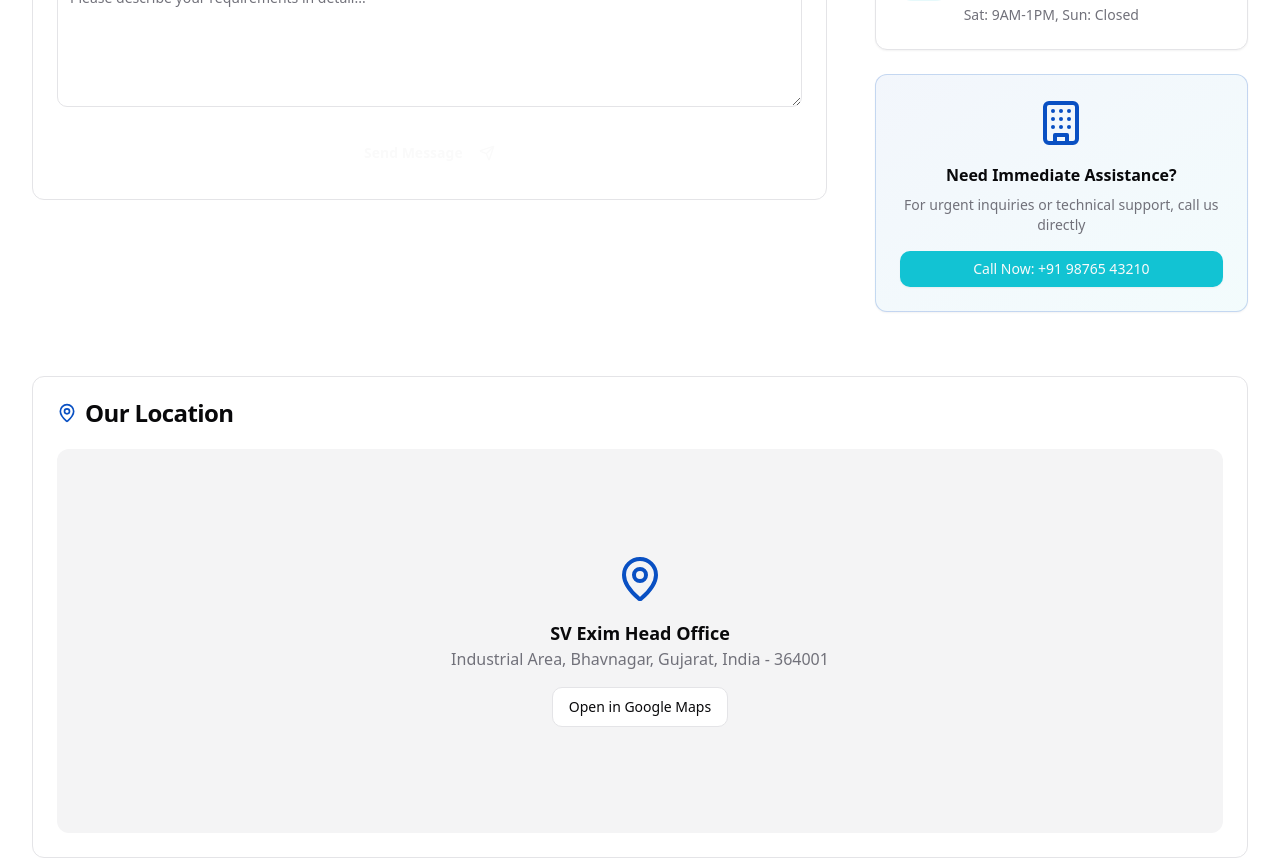
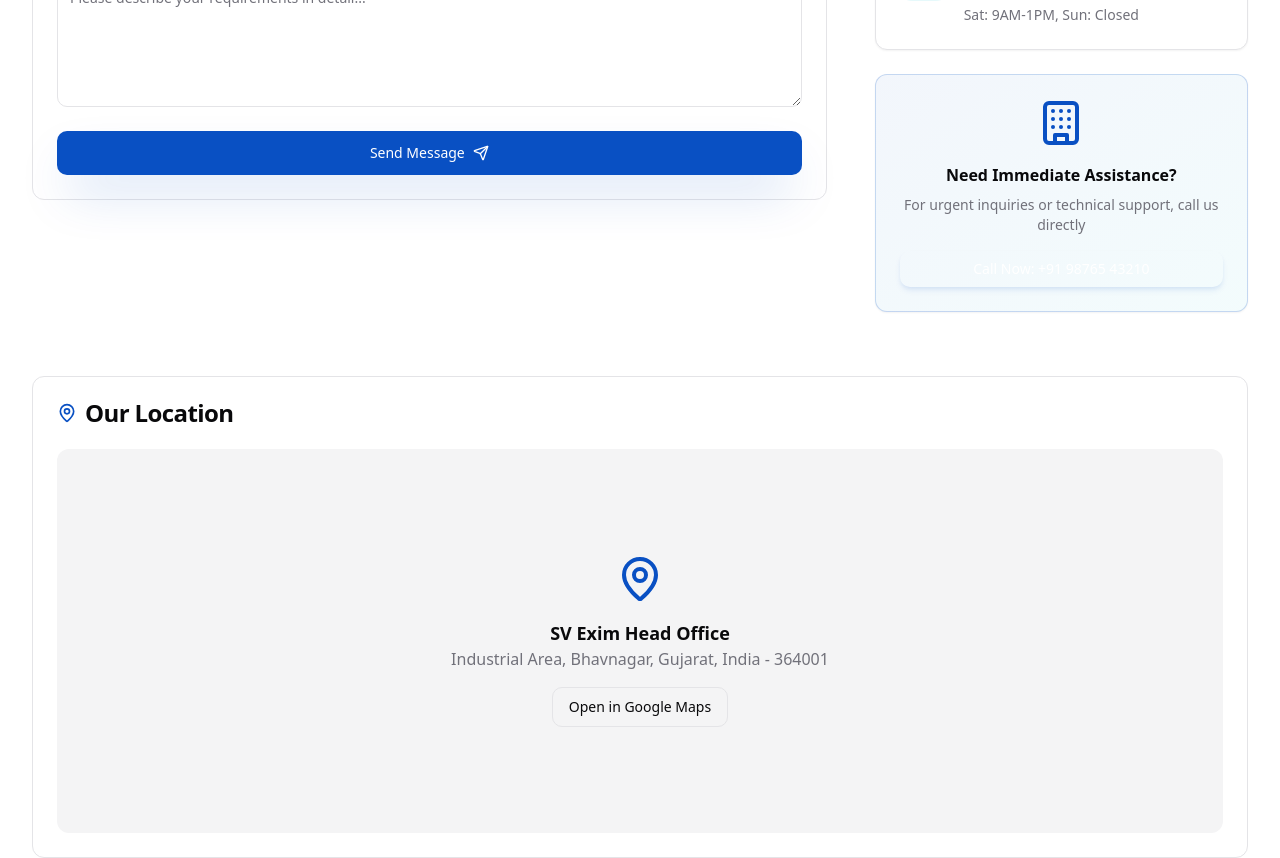
Before and after one commit to VtechNex/SVExim-Web-App, a React (Vite) app: page /contact in a window 1280 px wide. Shown: the part 860-1718 px from the top of the page. Built offline with nearby package versions, Linux system fonts and the light colour scheme.

Commit message:
Fix header button visibility and styling

```diff
--- a/src/components/layout/Header.tsx
+++ b/src/components/layout/Header.tsx
@@ -46,7 +46,9 @@ const Header = () => {
             <img src={logo} alt="SV Exim Logo" className="h-12 w-12" />
             <div>
               <h1 className="text-xl font-bold text-primary">SV Exim</h1>
-              <p className="text-xs text-muted-foreground">Industrial & Marine Equipment</p>
+              <p className="text-xs text-muted-foreground">
+                Industrial & Marine Equipment
+              </p>
             </div>
           </Link>
 
@@ -65,7 +67,12 @@ const Header = () => {
                 {item.name}
               </Link>
             ))}
-            <Button variant="quote" size="sm">
+
+            {/* ✅ FIXED BUTTON */}
+            <Button
+              size="sm"
+              className="bg-primary text-primary-foreground hover:bg-primary/90 shadow"
+            >
               Get Quote
             </Button>
           </nav>
@@ -75,7 +82,11 @@ const Header = () => {
             className="md:hidden p-2 rounded-md text-muted-foreground hover:text-primary hover:bg-muted"
             onClick={() => setIsMobileMenuOpen(!isMobileMenuOpen)}
           >
-            {isMobileMenuOpen ? <X className="h-6 w-6" /> : <Menu className="h-6 w-6" />}
+            {isMobileMenuOpen ? (
+              <X className="h-6 w-6" />
+            ) : (
+              <Menu className="h-6 w-6" />
+            )}
           </button>
         </div>
 
@@ -88,14 +99,21 @@ const Header = () => {
                   key={item.name}
                   to={item.href}
                   className={`text-base font-medium transition-colors duration-200 ${
-                    isActive(item.href) ? "text-primary" : "text-muted-foreground hover:text-primary"
+                    isActive(item.href)
+                      ? "text-primary"
+                      : "text-muted-foreground hover:text-primary"
                   }`}
                   onClick={() => setIsMobileMenuOpen(false)}
                 >
                   {item.name}
                 </Link>
               ))}
-              <Button variant="quote" size="sm" className="self-start">
+
+              {/* ✅ FIXED MOBILE BUTTON */}
+              <Button
+                size="sm"
+                className="self-start bg-primary text-primary-foreground hover:bg-primary/90 shadow"
+              >
                 Get Quote
               </Button>
             </div>
--- a/src/components/ui/button-variants.ts
+++ b/src/components/ui/button-variants.ts
@@ -1,24 +1,25 @@
 import { cva } from "class-variance-authority";
 
 export const buttonVariants = cva(
-  "inline-flex items-center justify-center gap-2 whitespace-nowrap rounded-md text-sm font-medium ring-offset-background transition-colors focus-visible:outline-none focus-visible:ring-2 focus-visible:ring-ring focus-visible:ring-offset-2 disabled:pointer-events-none disabled:opacity-50 [&_svg]:pointer-events-none [&_svg]:size-4 [&_svg]:shrink-0",
+  "inline-flex items-center justify-center whitespace-nowrap rounded-md text-sm font-medium transition-colors focus-visible:outline-none disabled:pointer-events-none disabled:opacity-50",
   {
     variants: {
       variant: {
-        default: "bg-primary text-primary-foreground hover:bg-primary-hover shadow-sm",
-        destructive: "bg-destructive text-destructive-foreground hover:bg-destructive/90",
-        outline: "border border-input bg-background hover:bg-accent hover:text-accent-foreground",
-        secondary: "bg-secondary text-secondary-foreground hover:bg-secondary/80",
-        ghost: "hover:bg-accent hover:text-accent-foreground",
+        default: "bg-primary text-primary-foreground hover:bg-primary-hover",
+        secondary: "bg-secondary text-secondary-foreground hover:bg-accent-hover",
+        destructive: "bg-destructive text-destructive-foreground hover:bg-destructive",
+        outline: "border border-input hover:bg-accent",
+        ghost: "hover:bg-accent",
         link: "text-primary underline-offset-4 hover:underline",
-        hero: "bg-gradient-hero text-primary-foreground hover:shadow-hero transform hover:scale-105 transition-all duration-300 font-semibold",
-        quote: "bg-accent text-accent-foreground hover:bg-accent-hover shadow-sm",
-        minimal: "bg-transparent border border-primary text-primary hover:bg-primary hover:text-primary-foreground",
+
+        hero: "bg-brand-blue shadow-hero px-8 py-4 text-white hover:opacity-90",
+        quote: "bg-gradient-card text-white shadow-card",
+        minimal: "bg-transparent border border-border hover:bg-muted",
       },
       size: {
         default: "h-10 px-4 py-2",
-        sm: "h-9 rounded-md px-3",
-        lg: "h-11 rounded-md px-8",
+        sm: "h-9 px-3",
+        lg: "h-11 px-8",
         icon: "h-10 w-10",
       },
     },
--- a/src/components/ui/button.tsx
+++ b/src/components/ui/button.tsx
@@ -1,11 +1,20 @@
 import * as React from "react";
 import { Slot } from "@radix-ui/react-slot";
-import { VariantProps } from "class-variance-authority";
+import type { VariantProps } from "class-variance-authority";
+
 import { cn } from "@/lib/utils";
 import { buttonVariants } from "./button-variants";
 
+/**
+ * ✅ IMPORTANT FIX:
+ * We MUST use ComponentPropsWithoutRef instead of ButtonHTMLAttributes
+ * to avoid `size` and `variant` being typed as `string`
+ */
 export interface ButtonProps
-  extends React.ButtonHTMLAttributes<HTMLButtonElement>,
+  extends Omit<
+      React.ComponentPropsWithoutRef<"button">,
+      "size" | "color"
+    >,
     VariantProps<typeof buttonVariants> {
   asChild?: boolean;
 }
@@ -13,10 +22,18 @@ export interface ButtonProps
 const Button = React.forwardRef<HTMLButtonElement, ButtonProps>(
   ({ className, variant, size, asChild = false, ...props }, ref) => {
     const Comp = asChild ? Slot : "button";
-    return <Comp className={cn(buttonVariants({ variant, size, className }))} ref={ref} {...props} />;
+
+    return (
+      <Comp
+        ref={ref}
+        className={cn(buttonVariants({ variant, size, className }))}
+        {...props}
+      />
+    );
   }
 );
 
 Button.displayName = "Button";
 
 export { Button };
+export default Button;
--- a/tailwind.config.ts
+++ b/tailwind.config.ts
@@ -1,117 +1,134 @@
 import type { Config } from "tailwindcss";
+import animate from "tailwindcss-animate";
 
 const config: Config = {
   darkMode: ["class"],
-  content: ["./pages/**/*.{ts,tsx}", "./components/**/*.{ts,tsx}", "./app/**/*.{ts,tsx}", "./src/**/*.{ts,tsx}"],
+  content: [
+    "./pages/**/*.{ts,tsx}",
+    "./components/**/*.{ts,tsx}",
+    "./app/**/*.{ts,tsx}",
+    "./src/**/*.{ts,tsx}",
+  ],
   prefix: "",
   theme: {
     container: {
       center: true,
-  		padding: '2rem',
+      padding: "2rem",
       screens: {
-  			'2xl': '1400px'
-  		}
+        "2xl": "1400px",
+      },
     },
     extend: {
       colors: {
-  			border: 'hsl(var(--border))',
-  			input: 'hsl(var(--input))',
-  			ring: 'hsl(var(--ring))',
-  			background: 'hsl(var(--background))',
-  			foreground: 'hsl(var(--foreground))',
+        border: "hsl(var(--border))",
+        input: "hsl(var(--input))",
+        ring: "hsl(var(--ring))",
+        background: "hsl(var(--background))",
+        foreground: "hsl(var(--foreground))",
+
         primary: {
-  				DEFAULT: 'hsl(var(--primary))',
-  				foreground: 'hsl(var(--primary-foreground))',
-  				hover: 'hsl(var(--primary-hover))'
+          DEFAULT: "hsl(var(--primary))",
+          foreground: "hsl(var(--primary-foreground))",
+          hover: "hsl(var(--primary-hover))",
         },
+
         secondary: {
-  				DEFAULT: 'hsl(var(--secondary))',
-  				foreground: 'hsl(var(--secondary-foreground))'
+          DEFAULT: "hsl(var(--secondary))",
+          foreground: "hsl(var(--secondary-foreground))",
         },
+
         destructive: {
-  				DEFAULT: 'hsl(var(--destructive))',
-  				foreground: 'hsl(var(--destructive-foreground))'
+          DEFAULT: "hsl(var(--destructive))",
+          foreground: "hsl(var(--destructive-foreground))",
         },
+
         muted: {
-  				DEFAULT: 'hsl(var(--muted))',
-  				foreground: 'hsl(var(--muted-foreground))'
+          DEFAULT: "hsl(var(--muted))",
+          foreground: "hsl(var(--muted-foreground))",
         },
+
         accent: {
-  				DEFAULT: 'hsl(var(--accent))',
-  				foreground: 'hsl(var(--accent-foreground))',
-  				hover: 'hsl(var(--accent-hover))'
+          DEFAULT: "hsl(var(--accent))",
+          foreground: "hsl(var(--accent-foreground))",
+          hover: "hsl(var(--accent-hover))",
         },
+
         popover: {
-  				DEFAULT: 'hsl(var(--popover))',
-  				foreground: 'hsl(var(--popover-foreground))'
+          DEFAULT: "hsl(var(--popover))",
+          foreground: "hsl(var(--popover-foreground))",
         },
+
         card: {
-  				DEFAULT: 'hsl(var(--card))',
-  				foreground: 'hsl(var(--card-foreground))'
+          DEFAULT: "hsl(var(--card))",
+          foreground: "hsl(var(--card-foreground))",
         },
+
         brand: {
-  				blue: 'hsl(var(--brand-blue))',
-  				teal: 'hsl(var(--brand-teal))',
-  				light: 'hsl(var(--brand-light))',
-  				gray: 'hsl(var(--brand-gray))'
+          blue: "hsl(var(--brand-blue))",
+          teal: "hsl(var(--brand-teal))",
+          light: "hsl(var(--brand-light))",
+          gray: "hsl(var(--brand-gray))",
         },
+
         sidebar: {
-  				DEFAULT: 'hsl(var(--sidebar-background))',
-  				foreground: 'hsl(var(--sidebar-foreground))',
-  				primary: 'hsl(var(--sidebar-primary))',
-  				'primary-foreground': 'hsl(var(--sidebar-primary-foreground))',
-  				accent: 'hsl(var(--sidebar-accent))',
-  				'accent-foreground': 'hsl(var(--sidebar-accent-foreground))',
-  				border: 'hsl(var(--sidebar-border))',
-  				ring: 'hsl(var(--sidebar-ring))'
+          DEFAULT: "hsl(var(--sidebar-background))",
+          foreground: "hsl(var(--sidebar-foreground))",
+          primary: "hsl(var(--sidebar-primary))",
+          "primary-foreground":
+            "hsl(var(--sidebar-primary-foreground))",
+          accent: "hsl(var(--sidebar-accent))",
+          "accent-foreground":
+            "hsl(var(--sidebar-accent-foreground))",
+          border: "hsl(var(--sidebar-border))",
+          ring: "hsl(var(--sidebar-ring))",
         },
+
         chart: {
-  				'1': 'hsl(var(--chart-1))',
-  				'2': 'hsl(var(--chart-2))',
-  				'3': 'hsl(var(--chart-3))',
-  				'4': 'hsl(var(--chart-4))',
-  				'5': 'hsl(var(--chart-5))'
-  			}
+          "1": "hsl(var(--chart-1))",
+          "2": "hsl(var(--chart-2))",
+          "3": "hsl(var(--chart-3))",
+          "4": "hsl(var(--chart-4))",
+          "5": "hsl(var(--chart-5))",
         },
+      },
+
       borderRadius: {
-  			lg: 'var(--radius)',
-  			md: 'calc(var(--radius) - 2px)',
-  			sm: 'calc(var(--radius) - 4px)'
+        lg: "var(--radius)",
+        md: "calc(var(--radius) - 2px)",
+        sm: "calc(var(--radius) - 4px)",
       },
+
       boxShadow: {
-  			card: 'var(--shadow-card)',
-  			'card-hover': 'var(--shadow-card-hover)',
-  			hero: 'var(--shadow-hero)'
+        card: "var(--shadow-card)",
+        "card-hover": "var(--shadow-card-hover)",
+        hero: "var(--shadow-hero)",
       },
+
       backgroundImage: {
-  			'gradient-hero': 'var(--gradient-hero)',
-  			'gradient-card': 'var(--gradient-card)'
+        "gradient-hero": "var(--gradient-hero)",
+        "gradient-card": "var(--gradient-card)",
       },
+
       keyframes: {
-  			'accordion-down': {
+        "accordion-down": {
+          from: { height: "0" },
+          to: { height: "var(--radix-accordion-content-height)" },
+        },
+        "accordion-up": {
           from: {
-  					height: '0'
+            height: "var(--radix-accordion-content-height)",
           },
-  				to: {
-  					height: 'var(--radix-accordion-content-height)'
-  				}
+          to: { height: "0" },
         },
-  			'accordion-up': {
-  				from: {
-  					height: 'var(--radix-accordion-content-height)'
       },
-  				to: {
-  					height: '0'
-  				}
-  			}
+
+      animation: {
+        "accordion-down": "accordion-down 0.2s ease-out",
+        "accordion-up": "accordion-up 0.2s ease-out",
       },
-  		animation: {
-  			'accordion-down': 'accordion-down 0.2s ease-out',
-  			'accordion-up': 'accordion-up 0.2s ease-out'
-  		}
-  	}
     },
-  plugins: [require("tailwindcss-animate")],
+  },
+  plugins: [animate],
 };
 
 export default config;
```
Also changed, not shown: src/components/home/HeroSection.tsx (+13 -22 lines). Lines whose indentation alone changed are shown as unchanged.
